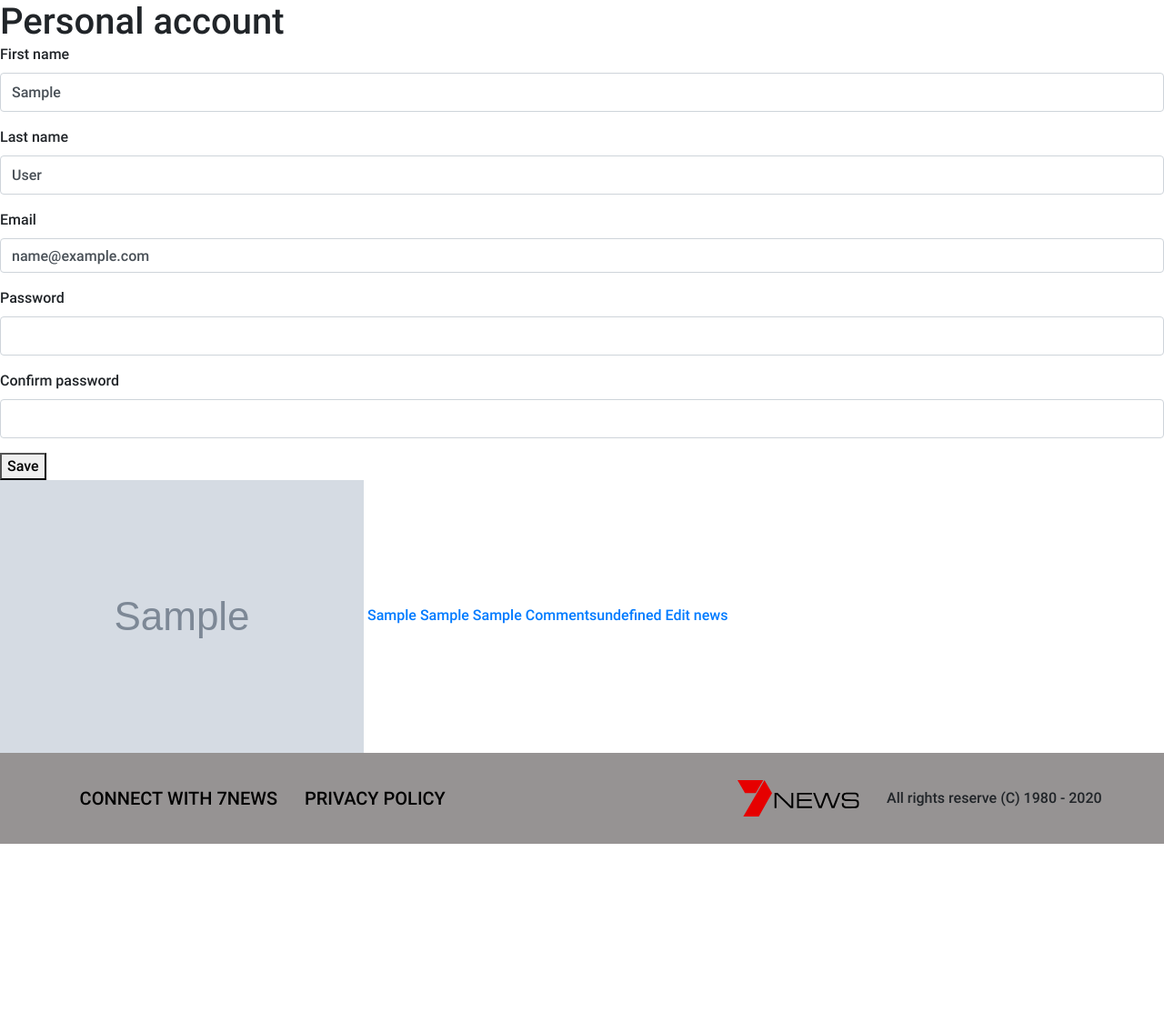
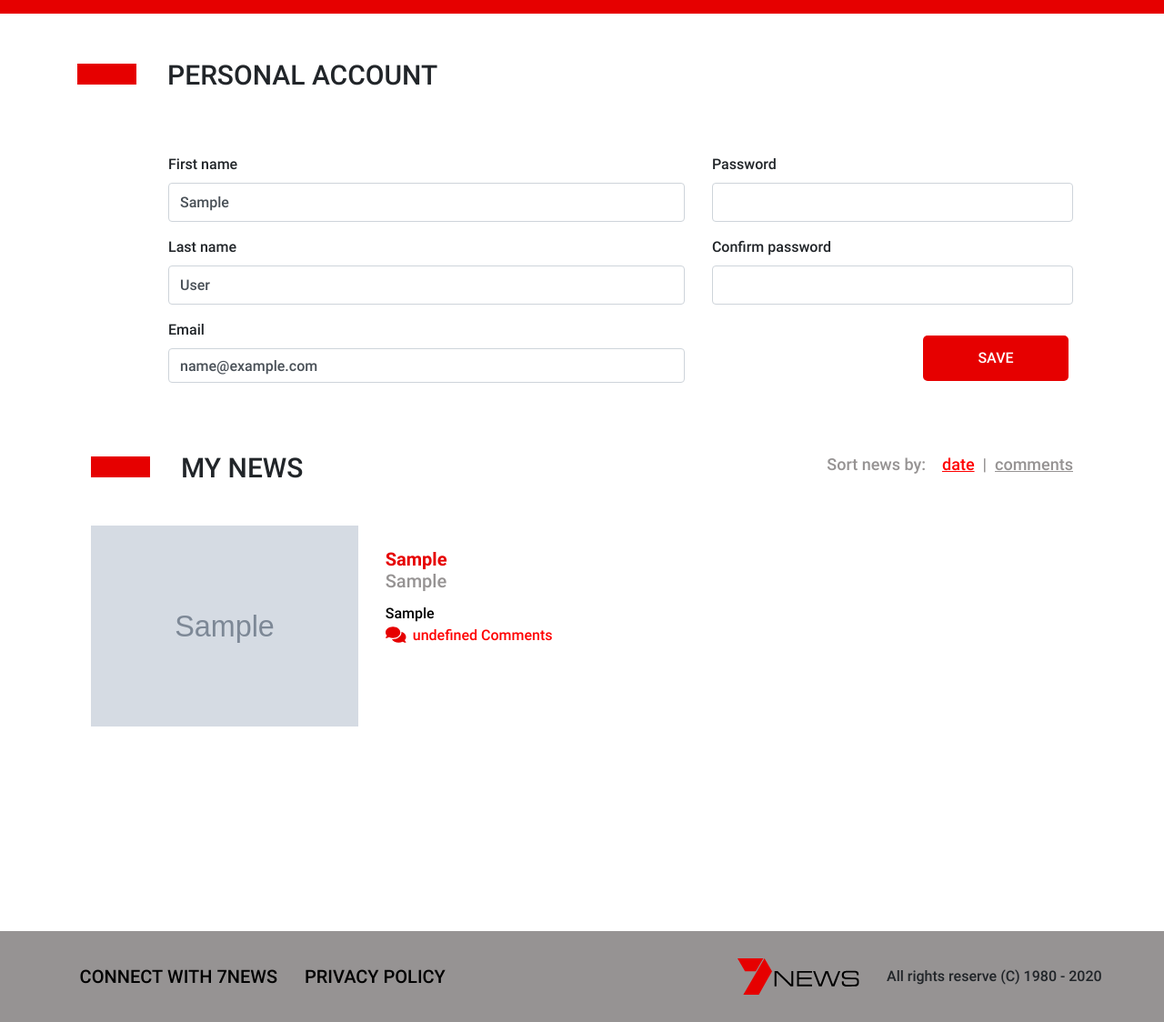
Before and after one commit to SAV1994/7news_web_site, a Django app: page /user/1 in a window 1280 px wide. Shown: the part 80-1204 px from the top of the page at 91% size. Before the commit the page ends 1008 px from the top, so only its background shows below. Run offline with Django 3.2, Linux system fonts and the light colour scheme; a user stored in the database is signed in; tables that the repository leaves empty hold one stand-in row (values such as "Sample post"); grey boxes marked "Sample" are stand-in pictures; data that the repository does not hold is empty; some libraries are stand-ins or nearby versions.

Commit message:
finished layout personal.html

```diff
--- a/main/static/style/style.css
+++ b/main/static/style/style.css
@@ -369,7 +369,7 @@
   margin: 15px 25px 20px 25px;
 }
 
-.btn-submit, .btn-news, .button-comment, .btn-reg {
+.btn-submit, .btn-news, .button-comment, .btn-reg, .btn-save {
   width: 160px;
   height: 50px;
   display: flex;
@@ -620,6 +620,12 @@
   right: 18px;
 }
 
+.btn-save {
+  position: absolute;
+  top: 200px;
+  right: 20px;
+}
+
 @media (max-width: 1180px) {
   .logo {
     padding-left: 10px;
--- a/main/templates/main/personal.html
+++ b/main/templates/main/personal.html
@@ -5,30 +5,71 @@
 {% block title %}{{ user.first_name }} {{ user.last_name }}{% endblock %}
 
 {% block sctipts %}
+  <script src="{% static 'scripts/sort_buttons.js' %}"></script>
   <script src="{% static 'scripts/comments_counter.js' %}"></script>
 {% endblock %}
 
 {% block content %}
-  <h1>Personal account</h1>
-  <div class="user-info">
-    <form method="post">
+  <div class="red-row"></div>
+  <div class="container-fluid main-content">
+    <div class="row news-list-nav">
+      <div class="col-12">
+        <div class="rectangle"></div>
+        <h1 class="main-header">PERSONAL ACCOUNT</h1>
+      </div>
+    </div>
+    <div class="container-fluid registrar-form">
+      <form class="reg-form" method="post">
         {% csrf_token %}
-      {{ form|crispy }}
-      <button type="submit">Save</button>
+        {{ form.consent_with_rules|as_crispy_field }}
+       <div class="row">
+        <div class="block-one col-7">
+          {{ form.first_name|as_crispy_field }}
+          {{ form.last_name|as_crispy_field }}
+          {{ form.email|as_crispy_field }}
+        </div>
+        <div class="block-two col-5">
+          {{ form.password|as_crispy_field }}
+          {{ form.password_confirmation|as_crispy_field }}
+          <button class="btn-save" type="submit">SAVE</button>
+        </div>
+       </div>
       </form>
     </div>
+    <div class="container-fluid news-list">
       {% if news %}
-    <div class="user-news">
+        <div class="row news-list-nav">
+          <div class="col-6">
+            <div class="rectangle"></div>
+            <h1 class="main-header">MY NEWS</h1>
+          </div>
+          <div class="col-6 sorter">
+            <a name="news"></a>
+            <spam>Sort news by:&nbsp;&nbsp;&nbsp; <a class="sort-by-date button-pressed" href="{% url 'main:personal' pk=request.user.pk %}#news">date</a>&nbsp;&nbsp;|&nbsp;&nbsp;<a class="sort-by-comments" href="{% url 'main:personal_by_comm' pk=request.user.pk %}#news">comments</a> </spam>
+          </div>
+        </div>
+        <div class="row news-container">
           {% for n in news %}
+            <div class="col-6">
+              <article>
+                <div class="row">
+                  <div class="col-7 news-image">
                     <img src="{{ n.image.url }}">
+                  </div>
+                  <div class="col-5 news-info">
                     <a href="{% url 'main:detail' pk=n.pk %}">
-          {{ n.header }}
-          {{ n.sub_header }}
-          {{ n.teaser }}
+                      <h3>{{ n.header }}</h3>
+                      <h4>{{ n.sub_header }}</h4>
+                      <p>{{ n.teaser }}</p>
                     </a>
-        <a href="{% url 'main:detail' pk=n.pk %}#comment-form">Comments<span class="comments-counter" data-news-id="{{ n.pk }}"></span></a>
-        <a href="{% url 'main:edit_news' pk=n.pk %}">Edit news</a>
+                    <a class="comm" href="{% url 'main:detail' pk=n.pk %}#comment_form"><span class="comments-counter" data-news-id="{{ n.pk }}"></span>&nbsp;Comments</a>
+                  </div>
+                </div>
+              </article>
+            </div>
           {% endfor %}
         </div>
       {% endif %}
+    </div>
+  </div>
 {% endblock %}
--- a/main/templates/main/registrar.html
+++ b/main/templates/main/registrar.html
@@ -7,7 +7,7 @@
   <div class="red-row"></div>
   <div class="container-fluid main-content">
     <div class="row news-list-nav">
-      <div class="col-6">
+      <div class="col-12">
         <div class="rectangle"></div>
         <h1 class="main-header">REGISTER USER</h1>
       </div>
--- a/main/urls.py
+++ b/main/urls.py
@@ -13,6 +13,7 @@
     path('news/', views.add_news, name='add_news'),
     path('detail/<int:pk>', views.detail, name='detail'),
     path('user/<int:pk>', views.EditUser.as_view(), name='personal'),
+    path('user/<int:pk>/by_comm', views.EditUser.as_view(), name='personal_by_comm'),
     path('news/<int:pk>', views.EditNews.as_view(), name='edit_news'),
     path('delete_news/<int:pk>', views.delete_news, name='delete_news'),
 ]
--- a/main/views.py
+++ b/main/views.py
@@ -87,8 +87,10 @@
         return response_redirect
 
     def get_context_data(self, **kwargs):
+        user_news = News.objects.filter(author_id=self.request.user.pk)
+        if '/by_comm' in self.request.path_info:
+            user_news = sorted(user_news, key=lambda entry: entry.comment_set.count(), reverse=True)
         context = super().get_context_data()
-        user_news = News.objects.filter(author_id=self.request.user.pk)
         context['news'] = user_news
         return context
 
```
Lines whose indentation alone changed are shown as unchanged.
